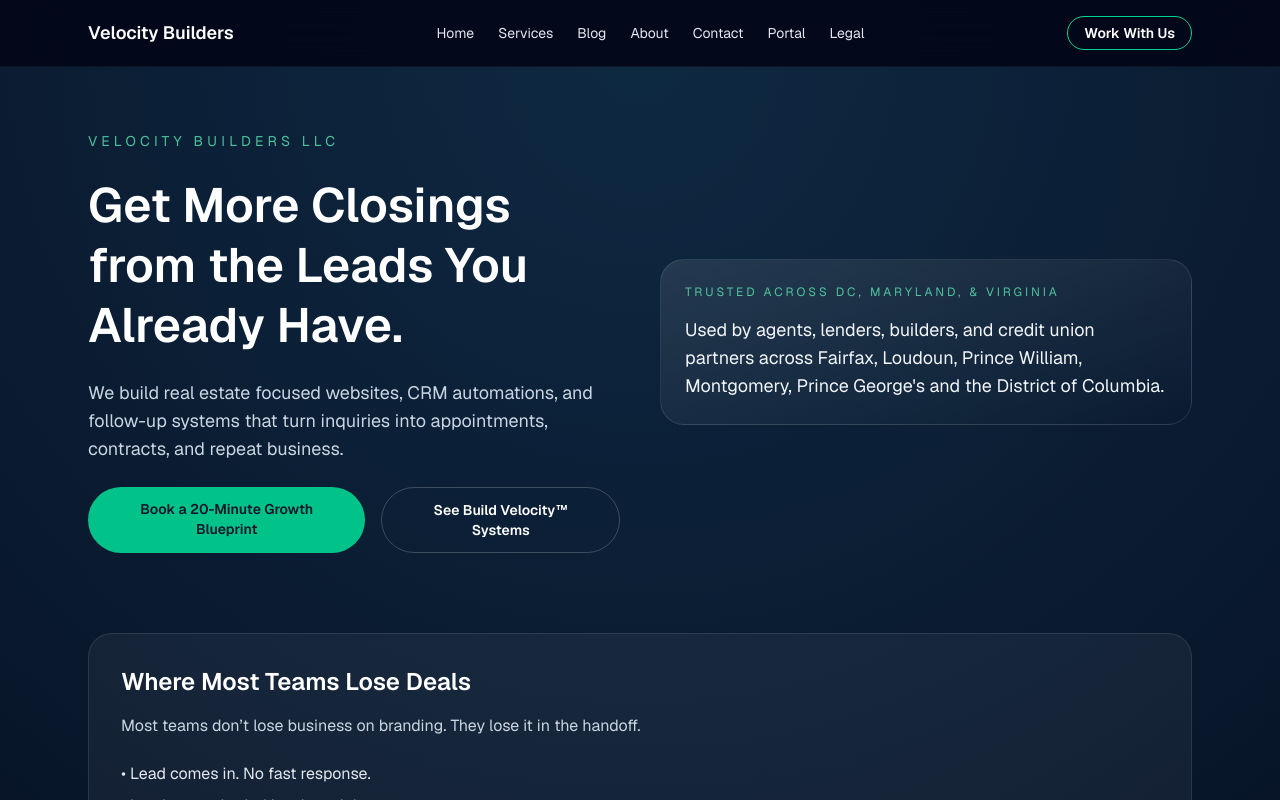
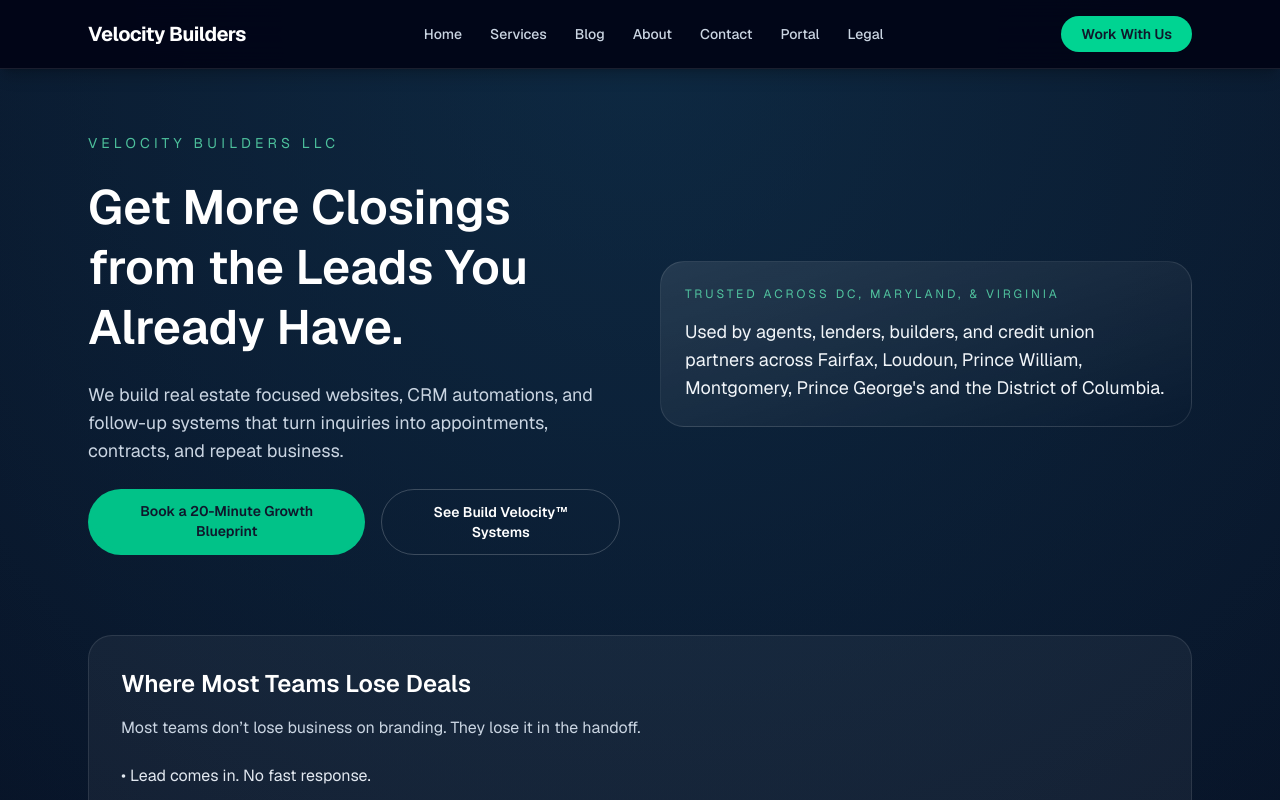
Before and after one commit to willrapuano/velocity-builders-website, a Next.js app: page / in a window 1280 px wide. Shown: the top 800 px of the page. Built offline with nearby package versions, Linux system fonts and the light colour scheme.

Commit message:
Improve navbar: stronger contrast, solid CTA button, clearer separation

```diff
--- a/src/components/NavBar.tsx
+++ b/src/components/NavBar.tsx
@@ -12,21 +12,25 @@ const links = [
 
 export function NavBar() {
   return (
-    <header className="sticky top-0 z-40 border-b border-white/5 bg-slate-950/80 backdrop-blur-xl">
+    <header className="sticky top-0 z-40 border-b border-white/10 bg-slate-950/95 backdrop-blur-xl shadow-lg shadow-black/20">
       <div className="mx-auto flex max-w-6xl items-center justify-between px-6 py-4">
-        <Link href="/" className="text-lg font-semibold text-white">
+        <Link href="/" className="text-xl font-bold tracking-tight text-white">
           Velocity Builders
         </Link>
-        <nav className="hidden items-center gap-6 text-sm text-slate-200 md:flex">
+        <nav className="hidden items-center gap-7 text-sm font-medium md:flex">
           {links.map((link) => (
-            <Link key={link.href} href={link.href} className="transition hover:text-white">
+            <Link
+              key={link.href}
+              href={link.href}
+              className="text-slate-300 transition hover:text-emerald-300"
+            >
               {link.label}
             </Link>
           ))}
         </nav>
         <Link
           href="/contact"
-          className="rounded-full border border-emerald-400 px-4 py-1.5 text-sm font-semibold text-white transition hover:bg-emerald-400/10"
+          className="rounded-full bg-emerald-400 px-5 py-2 text-sm font-semibold text-slate-900 transition hover:bg-emerald-300"
         >
           Work With Us
         </Link>
```
